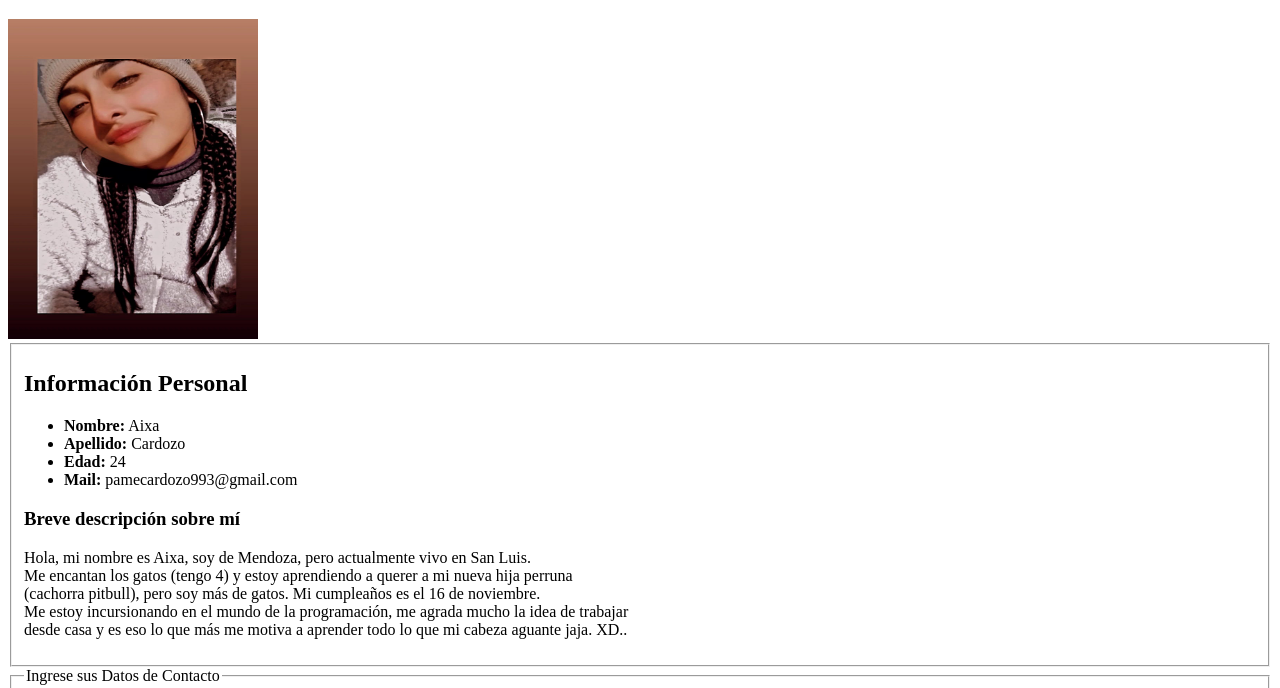
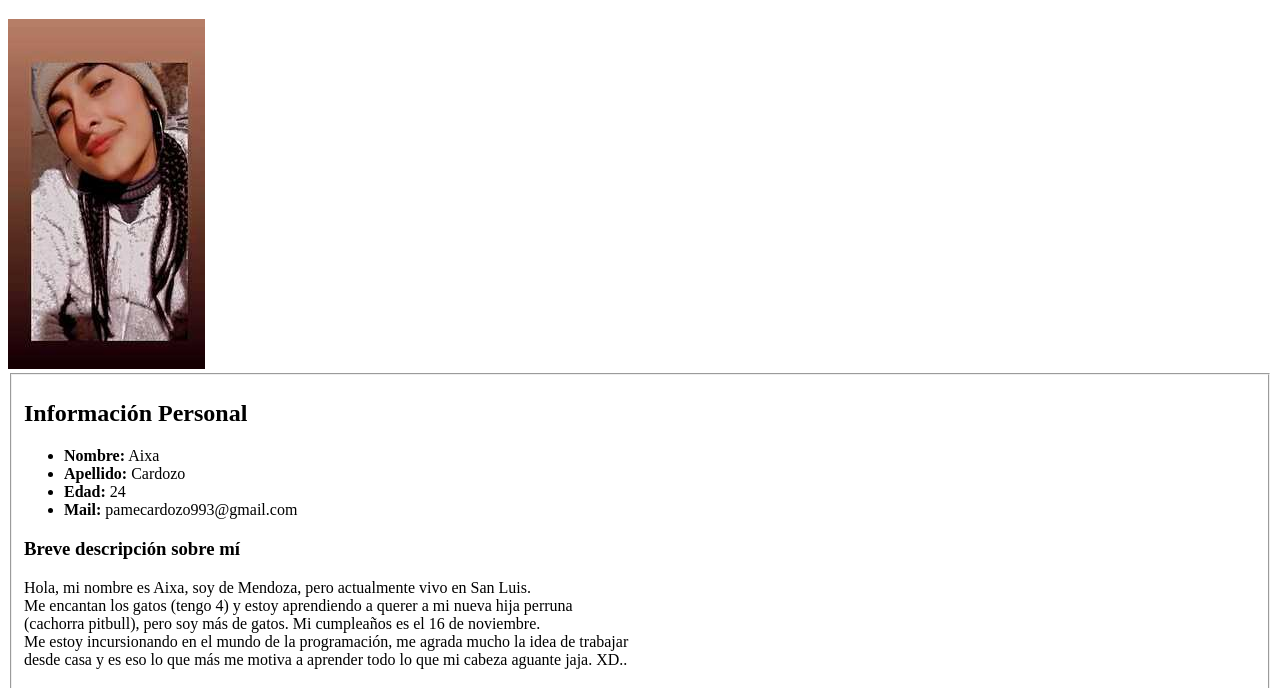
Before and after one commit to AixaCardozo/Desafio-n-3-, a plain HTML site: page index.html in a window 1280 px wide. Shown: the part 61-749 px from the top of the page. Drawn offline with Linux system fonts and the light colour scheme.

Commit message:
cambaindo la imagen con otro tamaño

```diff
--- a/index.html
+++ b/index.html
@@ -8,7 +8,7 @@
 <body>
     <div>
         <h1>Mi Perfil</h1>
-        <img width="250" height="320" src="mi-perfil.jpg" alt="foto presentación">
+        <img src="mi-perfil-fotopresentacion.jpg" alt="foto presentación">
         <fieldset>
         <h2>Información Personal</h2>
         <ul>
```
Also changed, not shown: mi-perfil-fotopresentacion.jpg (added), mi-perfil.jpg (deleted).
